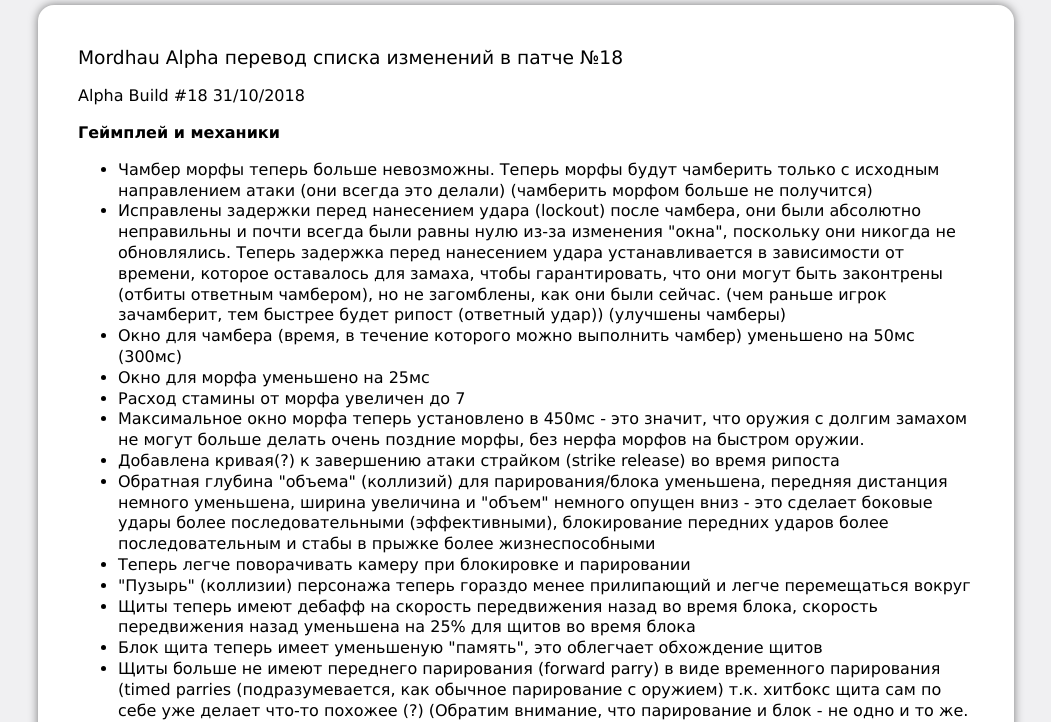
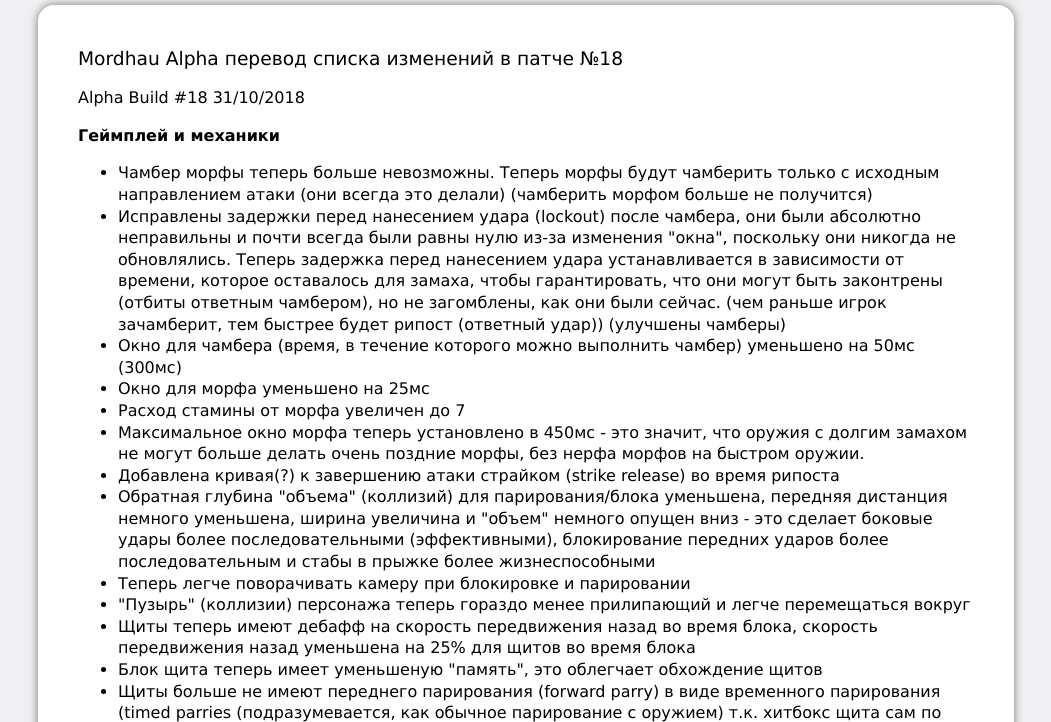
Before and after one commit to from-russia-with-love/mordhau-alpha-changelog-18, a plain HTML site: page index.html in a window 1280 px wide. Shown: the top 722 px of the page, without its empty margins (114-1165 px from the left). Drawn offline with Linux system fonts and the light colour scheme.

Commit message:
Update index.html

```diff
--- a/index.html
+++ b/index.html
@@ -25,7 +25,7 @@ html {
         padding: 25px 40px;
         background-color: #fff;
         border-radius: 1em;
-        line-height: 1.3;
+        line-height: 1.35;
     }
    #center { text-align: left; }
     a:link, a:visited {
```
